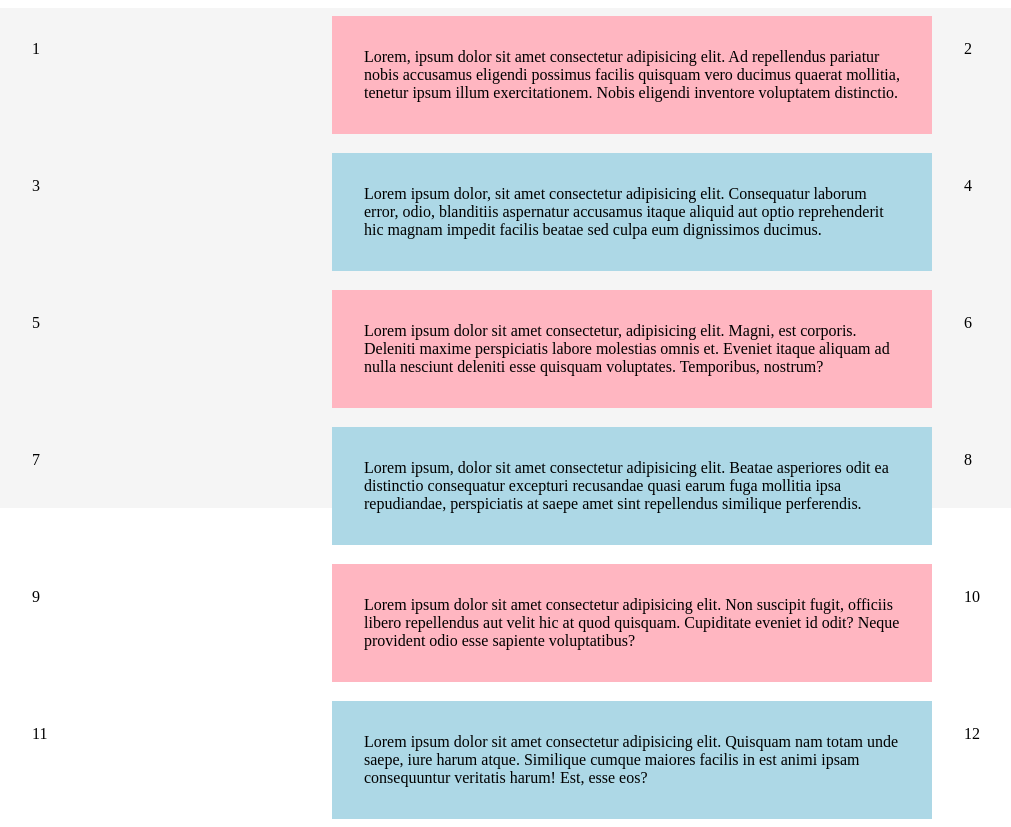
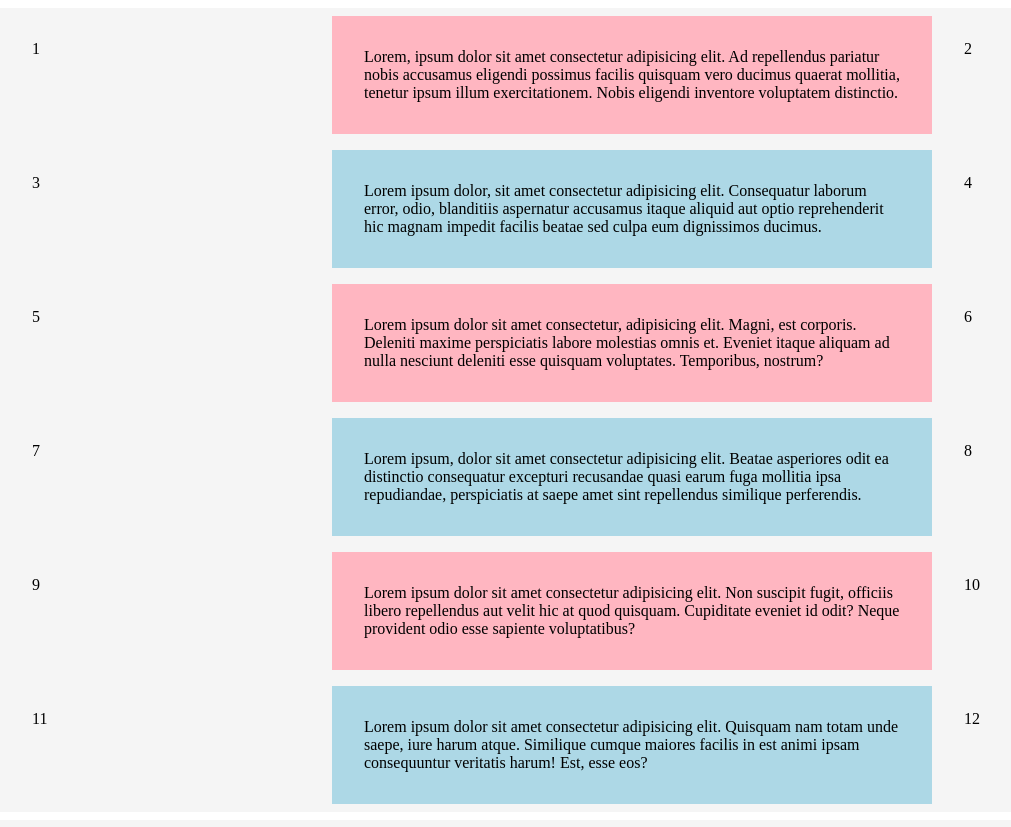
Before and after one commit to macedon-ps/Programs_repository, a PHP site: page /chat.html in a window 1280 px wide. Shown: the whole page, without its empty margins (8-1019 px from the left). After the commit the page ends 804 px from the top, so only its background shows below. Run offline with PHP 8.4, Linux system fonts and the light colour scheme.

Commit message:
change .conteiner props

```diff
--- a/HTML/Homework/HW_4/chat.css
+++ b/HTML/Homework/HW_4/chat.css
@@ -1,8 +1,6 @@
 .conteiner{
-    display: grid;
-    grid-template-columns: 100%;
-    grid-gap: 3px;
-    height: 500px;
+    display: flex;
+    flex-direction: column;
     background: #f5f5f5;
 }
 .people1,
```
